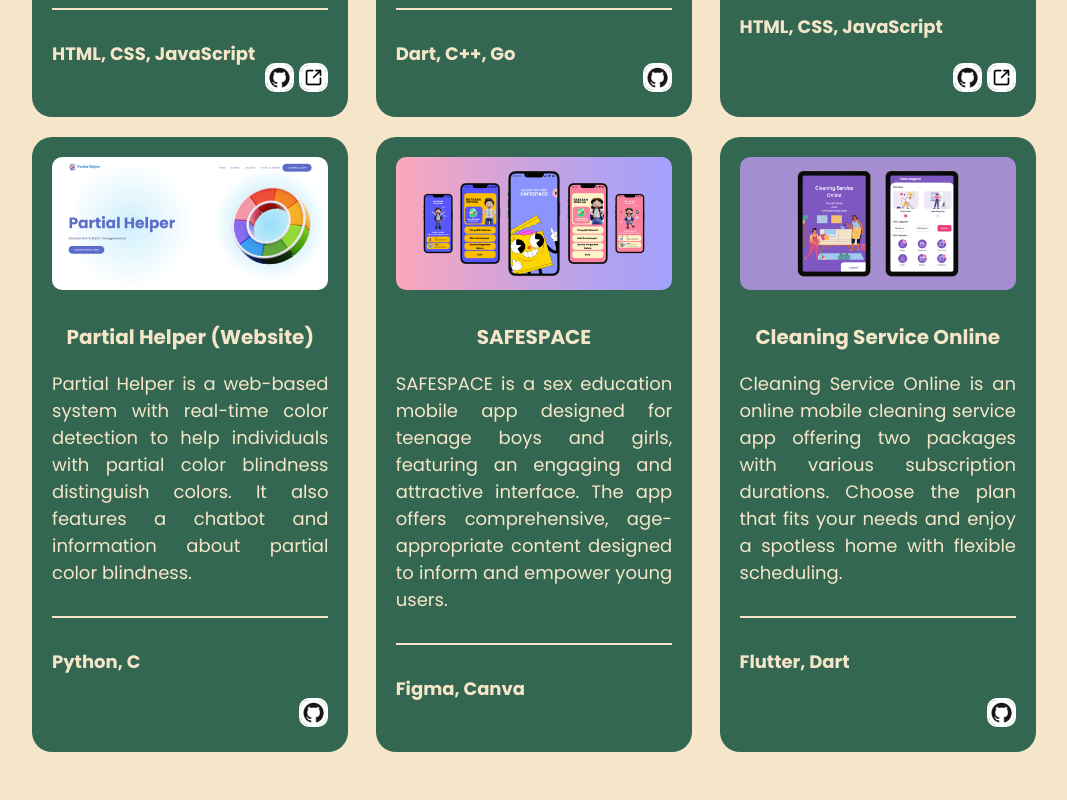
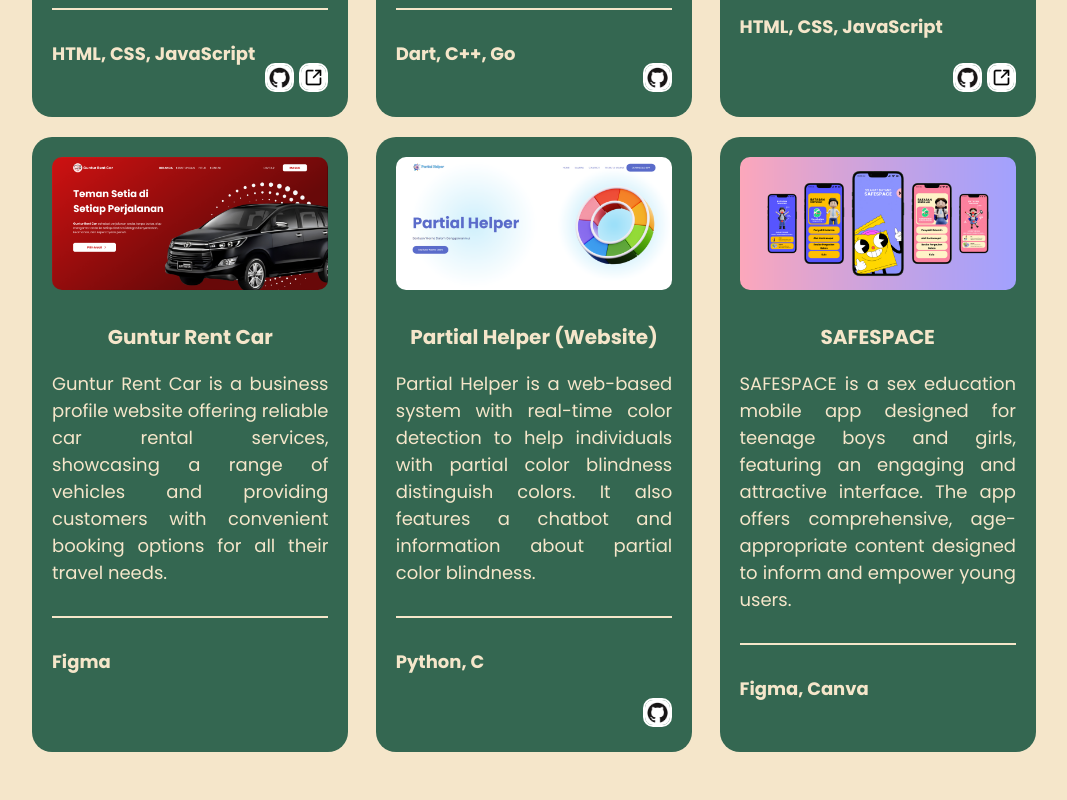
Before and after one commit to SyaharaniSalsabilla/Personal_Portofolio_Website_SyaharaniSalsabillaPrasetyo, a website: page portfolio.html in a window 1280 px wide. Shown: the part 660-1460 px from the top of the page, without its empty margins (106-1173 px from the left). Drawn offline with nearby package versions, Linux system fonts and the light colour scheme.

Commit message:
first commit

```diff
--- /dev/null
+++ b/package.json
@@ -0,0 +1,5 @@
+{
+  "dependencies": {
+    "@vercel/speed-insights": "^1.0.12"
+  }
+}
--- a/portfolio.html
+++ b/portfolio.html
@@ -91,6 +91,16 @@
                     </div>
 
                     <div class="project">
+                        <img src="assets/Guntur Rent Car.png" alt="Guntur Rent Car">
+                        <h3>Guntur Rent Car</h3>
+                        <p>Guntur Rent Car is a business profile website offering reliable
+                            car rental services, showcasing a range of vehicles and providing
+                            customers with convenient booking options for all their travel needs.</p>
+                        <hr>
+                        <p><strong>Figma</strong></p>
+                    </div>
+
+                    <div class="project">
                         <img src="assets/Partial Helper.png" alt="Partial Helper">
                         <h3>Partial Helper (Website)</h3>
                         <p>Partial Helper is a web-based system with real-time color detection
@@ -114,22 +124,6 @@
                         <hr>
                         <p><strong>Figma, Canva</strong></p>
                     </div>
-
-                    <div class="project">
-                        <img src="assets/Cleaning Service.png" alt="Cleaning Service">
-                        <h3>Cleaning Service Online</h3>
-                        <p>Cleaning Service Online is an online mobile cleaning service app offering two packages
-                            with various subscription durations. Choose the plan that fits your needs
-                            and enjoy a spotless home with flexible scheduling.</p>
-                        <hr>
-                        <p><strong>Flutter, Dart</strong></p>
-                        <div class="project-icons">
-                            <a href="https://github.com/SyaharaniSalsabilla/UI_Mobile_Cleaning_Service" target="_blank">
-                                <img src="assets\github.png" alt="GitHub Icon">
-                            </a>
-                        </div>
-                    </div>
-
 
                 </div>
             </div>
```
Also changed, not shown: contact.html (+1 -1 lines), assets/Guntur Rent Car.png (added), 1 other file.
